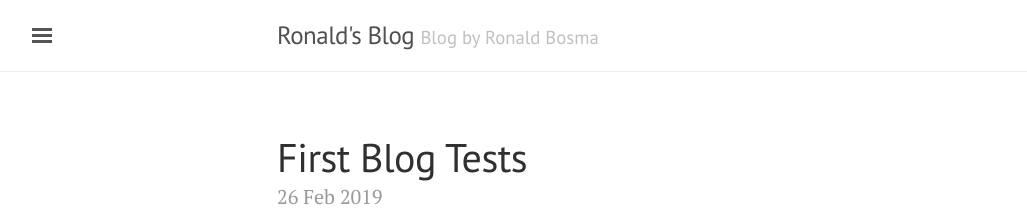
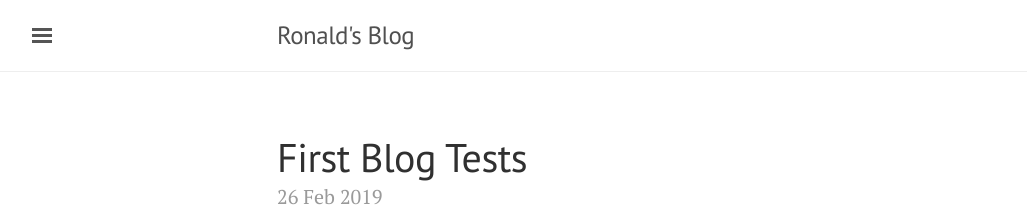
Before and after one commit to ronaldbosma/ronaldbosma.github.io, a Jekyll site: the page built from index.html, in a window 1280 px wide. Shown: the top 220 px of the page, without its empty margins (3-1030 px from the left). Built offline with Jekyll 4.4.1, drawn with Linux system fonts in a browser that asks for light colours; the list of posts is cut into pages by our own code.

Commit message:
Removed tagline from config

```diff
--- a/_config.yml
+++ b/_config.yml
@@ -5,7 +5,7 @@ permalink:           pretty
 
 # Setup
 title:               Ronald's Blog
-tagline:             'Blog by Ronald Bosma'
+tagline:             ''
 description:         'Blog by Ronald Bosma'
 url:                 https://ronaldbosma.github.io/
 baseurl:             ''
```
